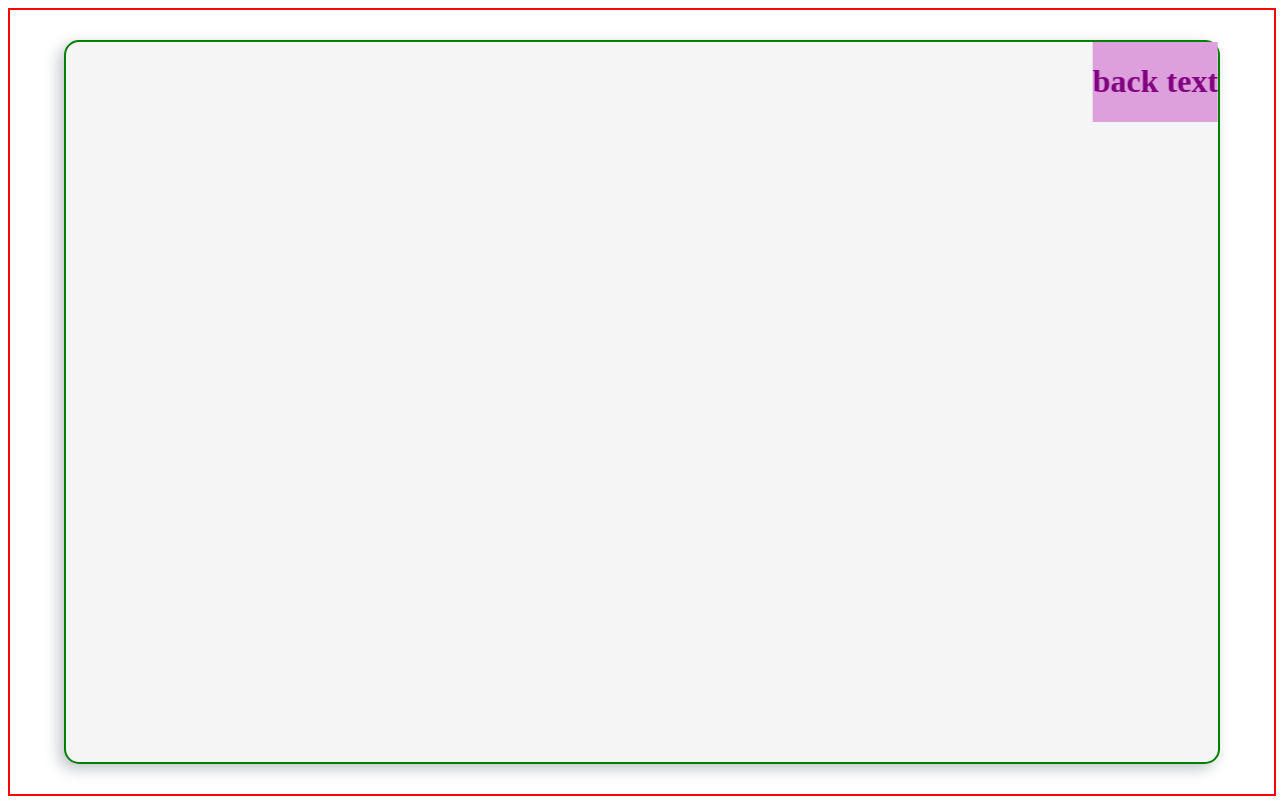
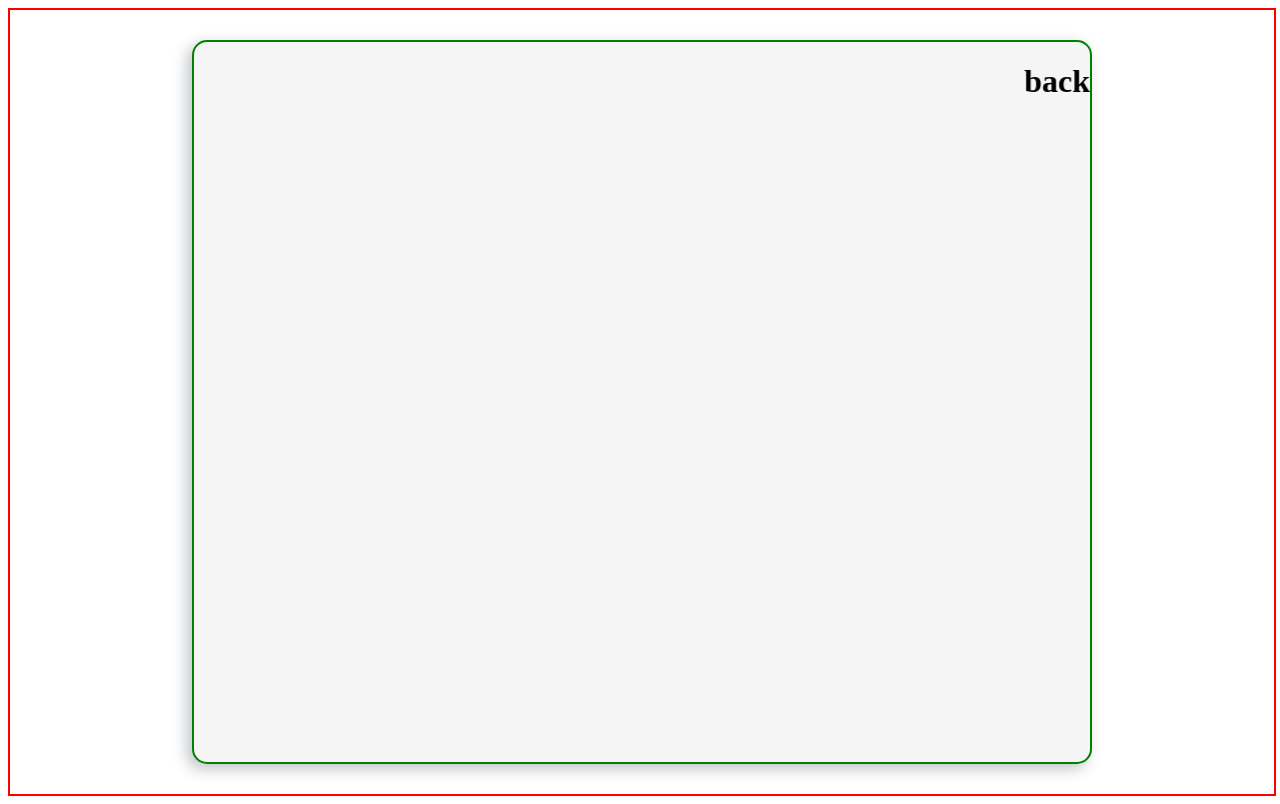
Before and after one commit to zlka/MyStudyClub_Front, a React (Create React App) app: page /view in a window 1280 px wide. Built offline with nearby package versions, Linux system fonts and the light colour scheme.

Commit message:
add bootstrap icon package

```diff
--- a/package.json
+++ b/package.json
@@ -7,6 +7,7 @@
     "html-entities": "^2.3.3",
     "react": "^18.2.0",
     "react-bootstrap": "^2.5.0",
+    "react-bootstrap-icons": "^1.9.1",
     "react-dom": "^18.2.0",
     "react-redux": "^8.0.4",
     "react-router-dom": "^6.4.2",
--- a/src/components/Cards/Card.css
+++ b/src/components/Cards/Card.css
@@ -1,6 +1,6 @@
 #Card {
     border: 2px solid green;
-    width: 90vw;
+    width: 70vw;
     height: 90vh;
     border-radius: 15px;
     background-color: whitesmoke;
@@ -8,14 +8,16 @@
     position: relative;
     transform-style: preserve-3d;
     transition: all 0.8s ease;
+    text-align: center;
 }
 
 .front {
     position: absolute;
     backface-visibility: hidden;
-    background: orangered;
-    color: red;
-    text-align: center;
+    font-size: 20px;
+    font-weight: bold;
+    color: grey;
+
     width: fill;
     height: fill;
 }
@@ -25,8 +27,7 @@
     height: fill;
     position: absolute;
     backface-visibility: hidden;
-    background: plum;
-    color: purple;
+    color: black;
     transform: rotateY(180deg)
 }
 
--- a/src/components/Cards/index.js
+++ b/src/components/Cards/index.js
@@ -1,5 +1,6 @@
 import React,{useState} from 'react'
 import './Card.css'
+
 const Card = () => {
     const [isActive, setActive ] = useState("false")
 
@@ -10,10 +11,10 @@ const Card = () => {
         <>
         <div className ={ isActive ? "Flip" : null } id="Card" onClick={onCardClick} >
         <div className="front">
-            <h1>front text</h1>
+            <h1>front</h1>
         </div>
         <div className="back">
-            <h1>back text</h1>
+            <h1>back</h1>
         </div>
         </div>
         </>
--- a/src/pages/CardView/index.js
+++ b/src/pages/CardView/index.js
@@ -3,11 +3,12 @@ import './CardView.css'
 import { Card } from '../../components'
 
 const CardView = () => {
+
+
     return (
         <>
             <div className="Cards">
                 <Card />
-
             </div>
         </>
     )
```
Also changed, not shown: 1 other file (tests, documents, lock files or other folders).
